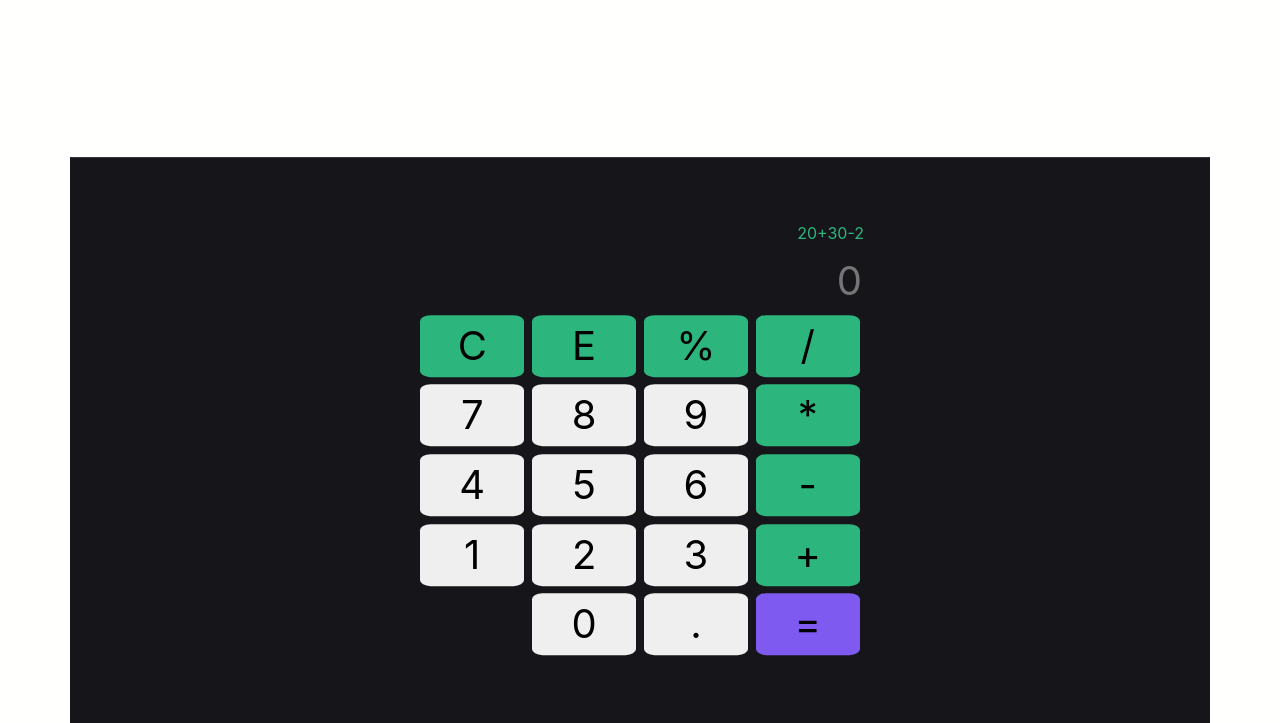
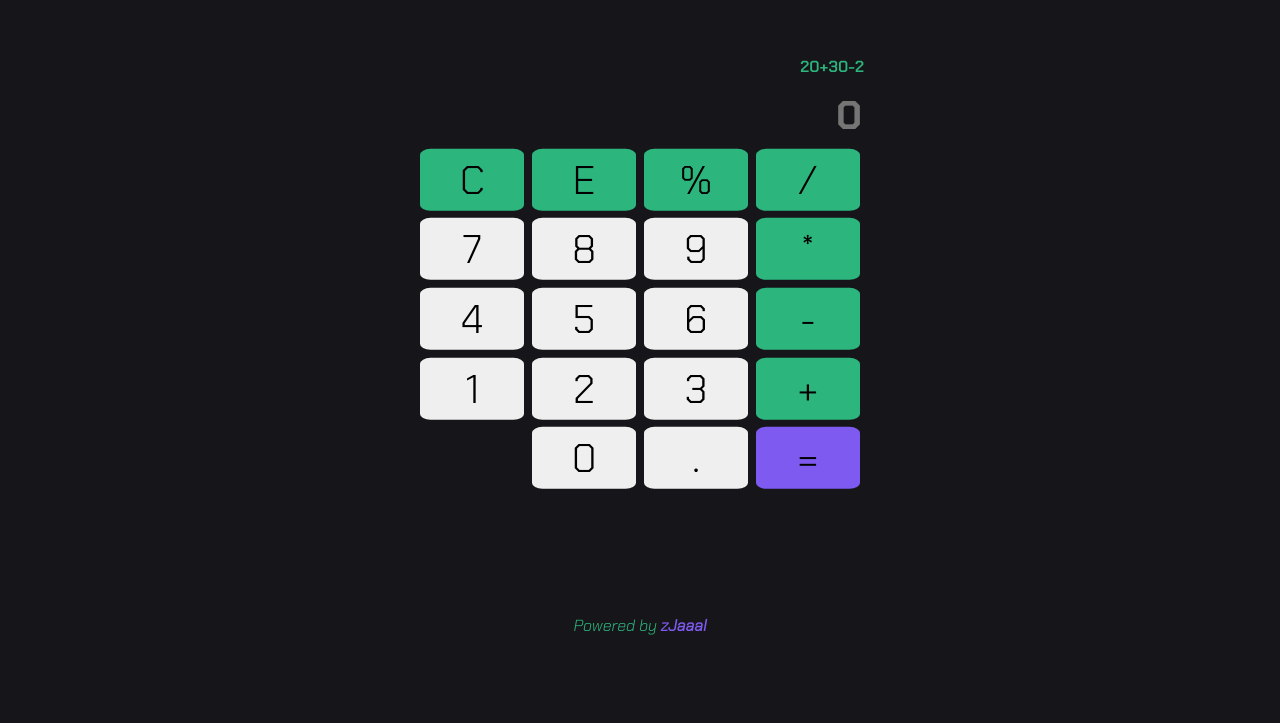
Before and after one commit to zJaaal/zJaaal.github.io, a website built with Vite: page index.html in a window 1280 px wide. Shown: the part 126-849 px from the top of the page. After the commit the page ends 800 px from the top, so only its background shows below. Built offline with nearby package versions, Linux system fonts and the light colour scheme.

Commit message:
Imported Chakra Petch font

```diff
--- a/index.html
+++ b/index.html
@@ -2,8 +2,9 @@
 <html lang="en">
   <head>
     <meta charset="UTF-8" />
-
-    <link rel="stylesheet" href="https://stackpath.bootstrapcdn.com/bootstrap/4.5.0/css/bootstrap.min.css" integrity="sha384-9aIt2nRpC12Uk9gS9baDl411NQApFmC26EwAOH8WgZl5MYYxFfc+NcPb1dKGj7Sk" crossorigin="anonymous">
+    <link rel="preconnect" href="https://fonts.googleapis.com">
+    <link rel="preconnect" href="https://fonts.gstatic.com" crossorigin>
+    <link href="https://fonts.googleapis.com/css2?family=Chakra+Petch:ital,wght@0,300;0,600;0,700;1,300&display=swap" rel="stylesheet">    <link rel="stylesheet" href="https://stackpath.bootstrapcdn.com/bootstrap/4.5.0/css/bootstrap.min.css" integrity="sha384-9aIt2nRpC12Uk9gS9baDl411NQApFmC26EwAOH8WgZl5MYYxFfc+NcPb1dKGj7Sk" crossorigin="anonymous">
     <link rel="stylesheet" type="text/css" href="style.css" media="All">
     <link rel="icon" type="image/svg+xml" href="calculator.svg" />
     <meta name="viewport" content="width=device-width, initial-scale=1.0" />
@@ -50,6 +51,9 @@
         </div>
       </div>
     </div>
+    <div class="powered">
+      <p>Powered by <span>zJaaal</span></p>
+    </div>
     <script type="module" src="/main.js"></script>
   </body>
 </html>
--- a/style.css
+++ b/style.css
@@ -1,21 +1,48 @@
 
+html, body{
+  width: 100%;
+  height: 100%;
+}
+:root{
+  --highcontrast:#2CB67D ;
+  --lowcontrast: #7f5af0;
+  --font: #FFFFFE;
+  --shade: #94A1B2;
+  --background: #16161A;
+}
 body{
-  background-color: #FFFFFE;
+  background-color: #16161A;;
   position: relative;
 }
+.powered{
+  color: var(--highcontrast);
+  font-family: 'Chakra Petch', Arial, Helvetica, sans-serif;
+  font-weight: 300;
+  font-style: italic;
+  position: absolute;
+  top: 95%;
+  left: 50%;
+  transform: translate(-50%,-50%);
+}
+span{
+  color: var(--lowcontrast);
+  font-weight: 600;
+}
 .expression{
-  color:#2CB67D;
+  color:var(--highcontrast);
   text-align: end;
+  font-family: 'Chakra Petch',Arial, Helvetica, sans-serif;
+  font-weight: 600;
   width: 43%;
 }
 .result{
-  color:#2CB67D
+  color:var(--highcontrast);
 }
 .container{
   position: absolute;
   top: 50%;
   left: 50%;
-  transform: translate(-50%,50%);
+  transform: translate(-50%,-50%);
   background-color: #16161A;
   padding: 5%;
 }
@@ -23,8 +50,10 @@ body{
   height: 40px;
   background-color: transparent;
   border: none;
-  color:#FFFFFE;
+  color: var(--font);
   font-size: 250%;
+  font-family: 'Chakra Petch', Arial, Helvetica, sans-serif;
+  font-weight: 700;
   width: 43%;
   text-align: right;
   margin-bottom: 10px;
@@ -33,26 +62,28 @@ body{
   outline: none;
 }
 .contrast{
-  background-color: #2CB67D;
+  background-color: var(--highcontrast);
 }
 .contrast:hover{
-  background-color: #FFFFFE;
+  background-color: var(--font);
 }
 .ans{
-  background-color: #7f5af0;
+  background-color: var(--lowcontrast);
 }
 .ans:hover{
  background-color: #32235e;
- color: #FFFFFE;
+ color: var(--font);
 }
 .char:hover{
-  background-color: #94A1B2;
+  background-color: var(--shade);
 }
 button{
   outline: none !important;
   min-height: 10px;
   min-width: 14px;
   font-size: 5vmin;
+  font-family: 'Chakra Petch', Arial, Helvetica, sans-serif;
+  font-weight: 300;
   width: 10%;
   border-radius: 10%;
   margin: .3vmax;
@@ -63,11 +94,3 @@ button{
 button.disable{
   visibility: hidden;
 }
-
-.colors{
-  color:#2CB67D ;
-  color: #7f5af0;
-  color: #FFFFFE;
-  color: #94A1B2;
-  color: #16161A;
-}
```
